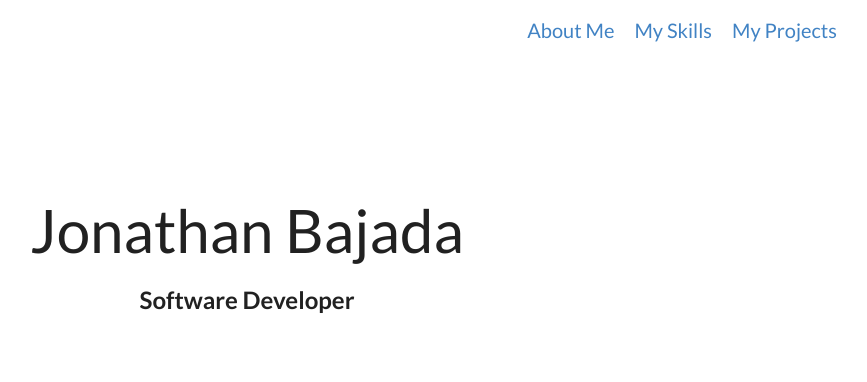
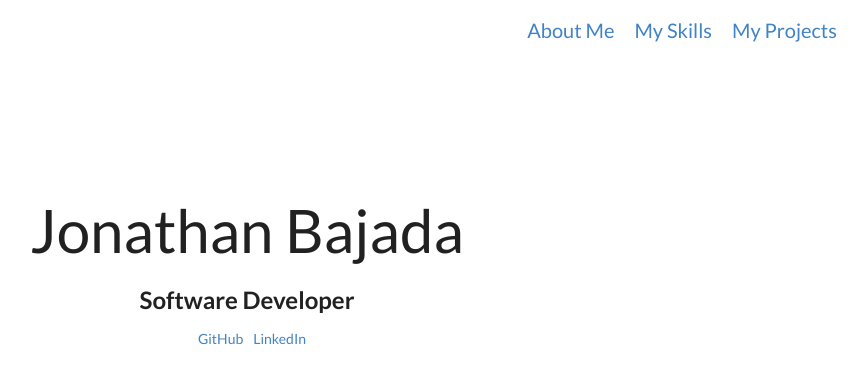
Before and after one commit to JonathanBajada/PortfolioWebsite, a React (Create React App) app in the folder portfolio/: page / in a window 1280 px wide. Shown: the top 382 px of the page, without its empty margins (393-1260 px from the left). Built offline with nearby package versions, Linux system fonts and the light colour scheme.

Commit message:
added more links

```diff
--- a/portfolio/src/Components/App.js
+++ b/portfolio/src/Components/App.js
@@ -12,6 +12,16 @@ const PageOne = () => {
 			<Nav />
 			<br />
 			<Header />
+			<div className="personal-link">
+				<ul>
+					<li>
+						<a href="https://github.com/JonathanBajada">GitHub</a>
+					</li>
+					<li>
+						<a href="url">LinkedIn</a>
+					</li>
+				</ul>
+			</div>
 		</div>
 	);
 };
@@ -50,9 +60,6 @@ const MyProjects = () => {
 		<div>
 			<Nav />
 			<br />
-			<Card script="Description">project 1</Card>
-			<Card script="Description2">project 2</Card>
-			<Card script="Description3">project 3</Card>
 		</div>
 	);
 };
--- a/portfolio/src/Components/Main.css
+++ b/portfolio/src/Components/Main.css
@@ -5,3 +5,14 @@
 .back-list {
 	list-style-type: none;
 }
+
+.personal-link {
+	text-align: center;
+	padding-right: 40px;
+}
+
+.personal-link li {
+	display: inline-block;
+	list-style-type: none;
+	margin-left: 10px;
+}
```
Also changed, not shown: portfolio/src/Components/logo192.png (deleted).
